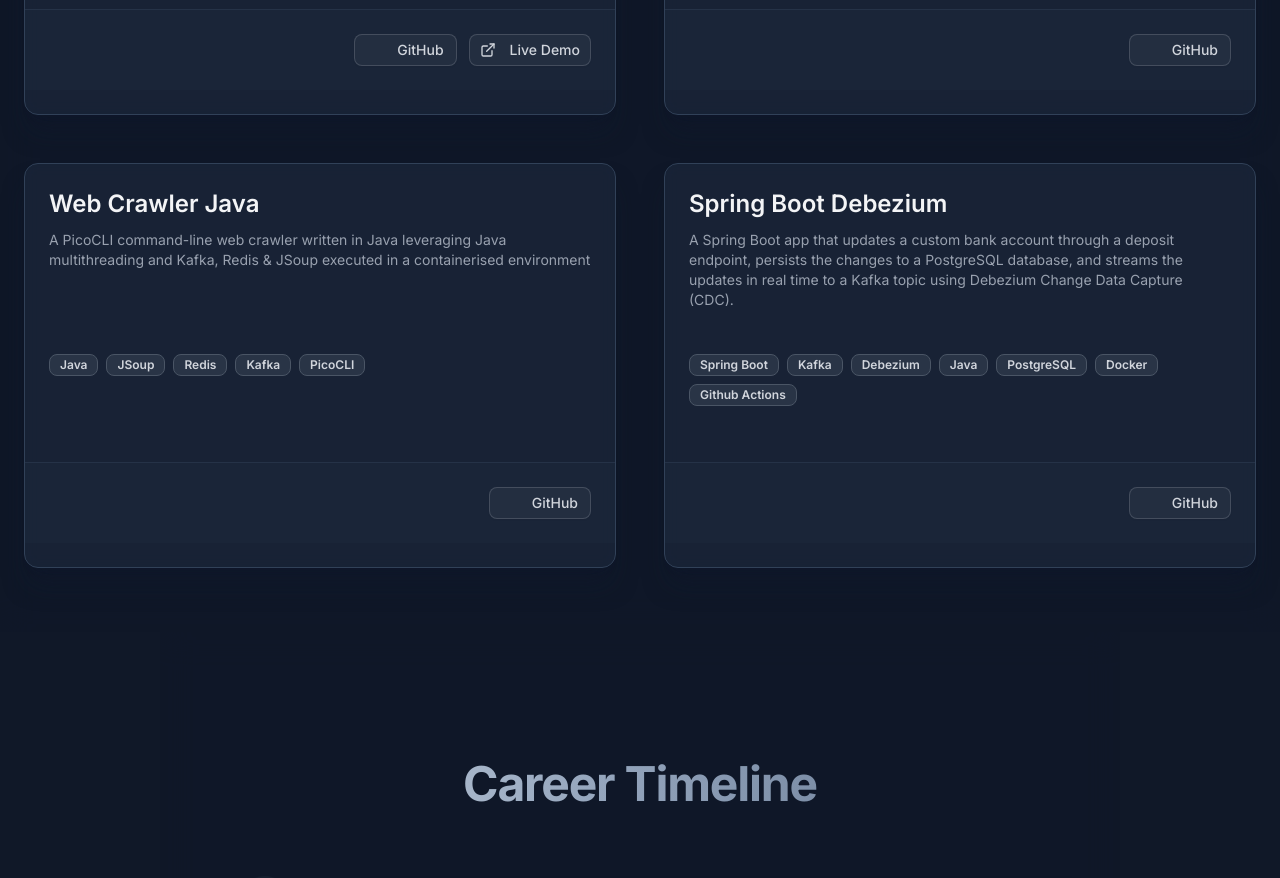
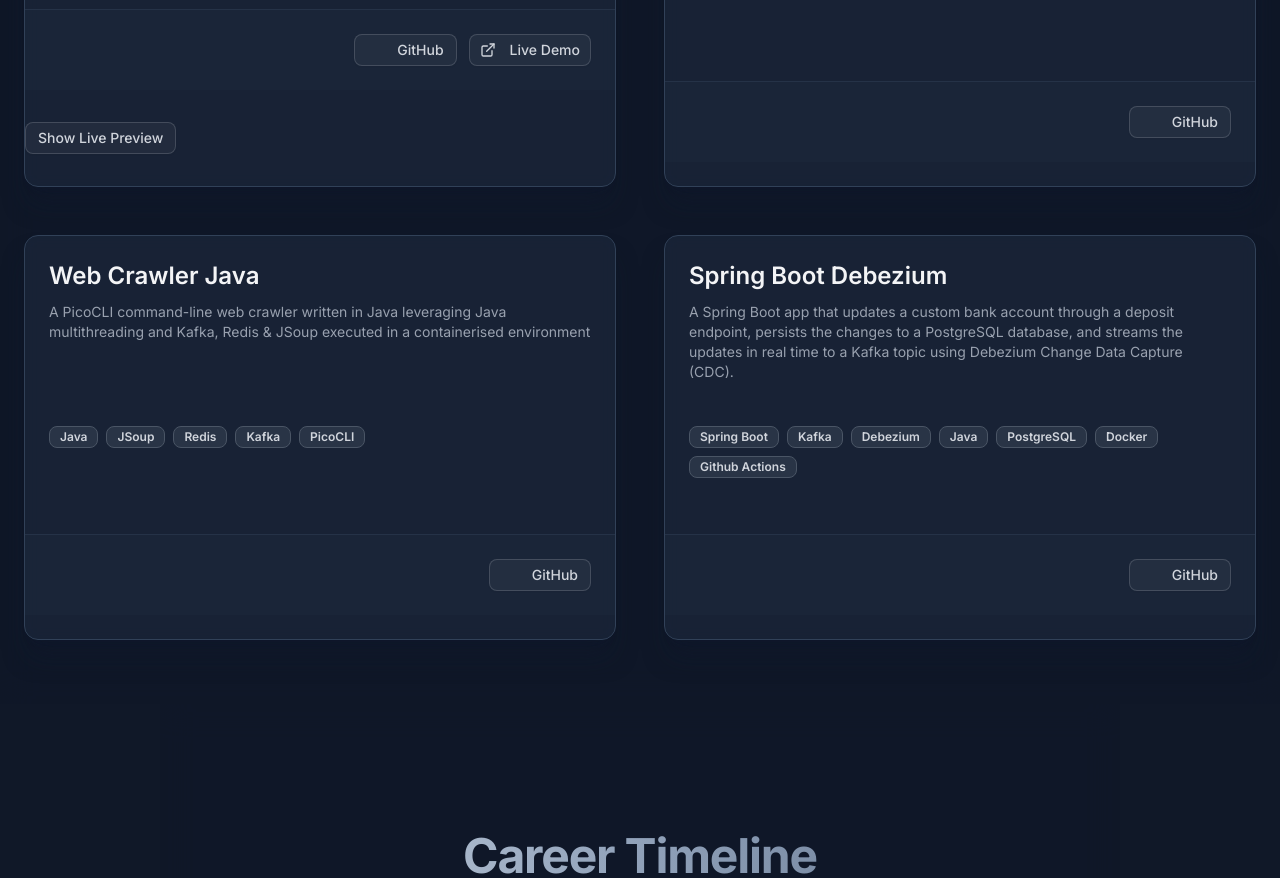
Before and after one commit to conorsheppard/nextjs-portfolio, a Next.js app: page / in a window 1280 px wide. Shown: the part 3400-4278 px from the top of the page. Built offline with nearby package versions, Linux system fonts and the light colour scheme; some icons are missing.

Commit message:
feat(Projects.tsx): add CollapsiblePreview component for live project previews and enhanced user experience

```diff
--- a/src/components/Projects.tsx
+++ b/src/components/Projects.tsx
@@ -7,6 +7,7 @@ import { DynamicIcon } from 'lucide-react/dynamic'
 import { ExternalLink } from 'lucide-react'
 import { motion } from 'framer-motion'
 import { useIsMobile } from '@/hooks/use-mobile'
+import React from 'react'
 
 const projectsData = [
   {
@@ -45,6 +46,40 @@ const projectsData = [
 
 export default function Projects() {
   const isMobile = useIsMobile()
+
+  // Collapsible preview component
+  function CollapsiblePreview({ liveLink, title }: { liveLink: string, title: string }) {
+    const [open, setOpen] = React.useState(false)
+    return (
+      <div className="w-full mt-2">
+        <Button
+          variant="outline"
+          size="sm"
+          className="border-gray-600 text-gray-300 mb-2 transition-all hover:border-gray-500 hover:bg-gray-700/70 hover:text-white"
+          onClick={() => setOpen((prev) => !prev)}
+          aria-expanded={open}
+          aria-controls={`preview-${title.replace(/\s+/g, '-')}`}
+        >
+          {open ? 'Hide Live Preview' : 'Show Live Preview'}
+        </Button>
+        {open && (
+          <div
+            id={`preview-${title.replace(/\s+/g, '-')}`}
+            className="w-full border border-gray-700 rounded-lg overflow-hidden bg-black/80"
+          >
+            <iframe
+              src={liveLink}
+              title={`Live preview of ${title}`}
+              className="w-full min-h-[400px] max-h-[600px]"
+              style={{ border: 'none' }}
+              loading="lazy"
+              sandbox="allow-scripts allow-same-origin allow-forms allow-popups"
+            />
+          </div>
+        )}
+      </div>
+    )
+  }
 
   return (
     <section id="projects" className="bg-gray-900/80 pt-10 pb-10 backdrop-blur-lg md:pt-16 md:pb-16">
@@ -131,6 +166,10 @@ export default function Projects() {
                     </Link>
                   )}
                 </CardFooter>
+                {/* Collapsible live preview below action buttons */}
+                {project.liveLink && (
+                  <CollapsiblePreview liveLink={project.liveLink} title={project.title} />
+                )}
               </Card>
             </motion.div>
           ))}
```
